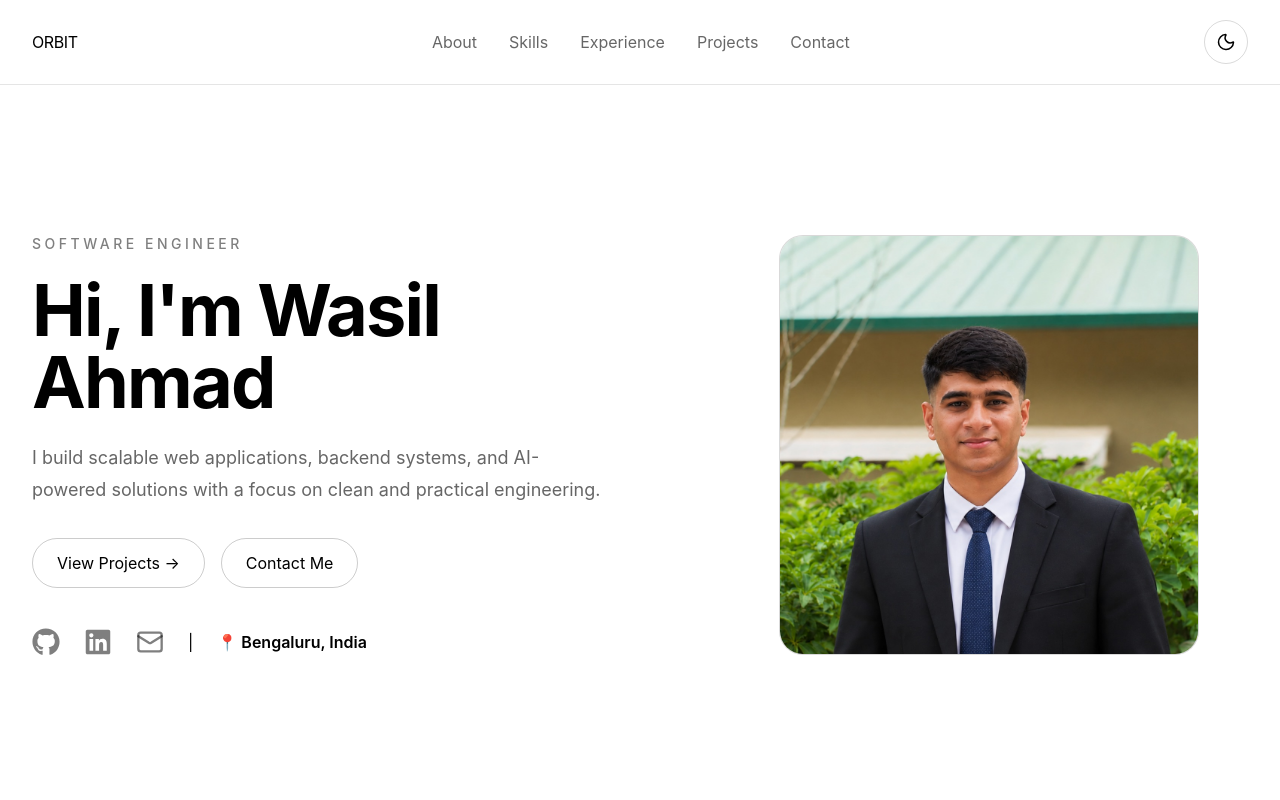
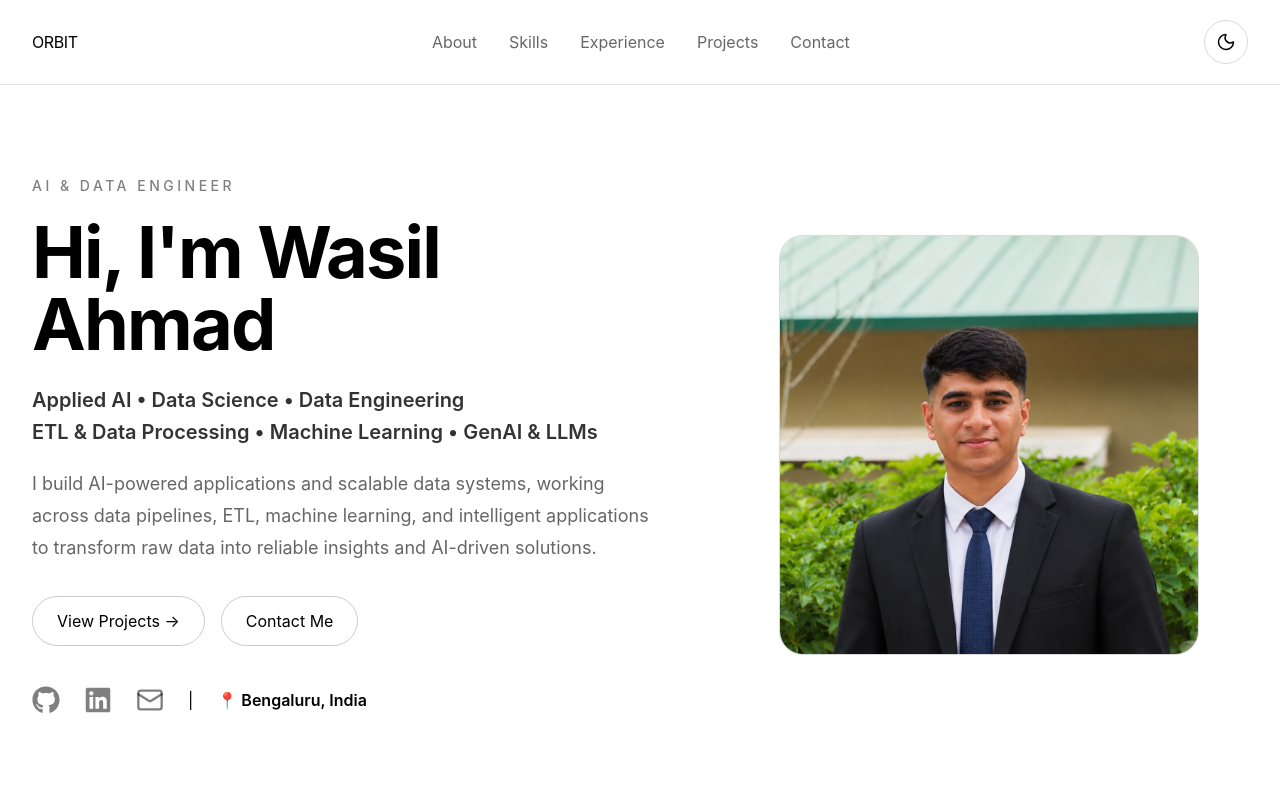
Before and after one commit to buildwithwasil/orbit, a Next.js app in the folder frontend/: page / in a window 1280 px wide. Shown: the top 800 px of the page. Built offline with nearby package versions, Linux system fonts and the light colour scheme; no server answers.

Commit message:
Hero Section Improved

```diff
--- a/frontend/src/components/Hero.tsx
+++ b/frontend/src/components/Hero.tsx
@@ -9,7 +9,7 @@ function Hero() {
                 {/* Left side */}
                 <div>
                     <p className="mb-5 text-sm font-medium uppercase tracking-[0.25em] text-black/50 dark:text-white/50">
-                        Software Engineer
+                        AI & Data Engineer
                     </p>
 
                     <h1 className="text-5xl font-bold tracking-tight text-black sm:text-6xl lg:text-7xl dark:text-white">
@@ -18,16 +18,22 @@ function Hero() {
                         Ahmad
                     </h1>
 
-                    <p className="mt-6 max-w-xl text-lg leading-8 text-black/60 dark:text-white/60">
-                        I build scalable web applications, backend systems,
-                        and AI-powered solutions with a focus on clean and
-                        practical engineering.
+                    <p className="mt-6 max-w-2xl text-xl font-semibold leading-8 text-black/80 dark:text-white/80">
+                        Applied AI • Data Science • Data Engineering
+                        <br className="hidden sm:block" />
+                        ETL & Data Processing • Machine Learning • GenAI & LLMs
+                    </p>
+
+                    <p className="mt-5 max-w-2xl text-lg leading-8 text-black/60 dark:text-white/60">
+                        I build AI-powered applications and scalable data systems,
+                        working across data pipelines, ETL, machine learning, and
+                        intelligent applications to transform raw data into
+                        reliable insights and AI-driven solutions.
                     </p>
 
                     {/* Buttons */}
                     <div className="mt-8 flex flex-wrap gap-4">
 
-                        {/* View Projects */}
                         <a
                             href="#projects"
                             className="
@@ -51,7 +57,6 @@ function Hero() {
                             View Projects →
                         </a>
 
-                        {/* Contact */}
                         <a
                             href="#contact"
                             className="
@@ -78,7 +83,6 @@ function Hero() {
                     {/* Social / Location */}
                     <div className="mt-10 flex items-center gap-6">
 
-                        {/* GitHub */}
                         <a
                             href="https://github.com/buildwithwasil"
                             target="_blank"
@@ -95,7 +99,6 @@ function Hero() {
                             <FaGithub size={28} />
                         </a>
 
-                        {/* LinkedIn */}
                         <a
                             href="https://www.linkedin.com/in/wasilahmad1/"
                             target="_blank"
@@ -112,7 +115,6 @@ function Hero() {
                             <FaLinkedin size={28} />
                         </a>
 
-                        {/* Email */}
                         <a
                             href="mailto:wasil.ahmad786@gmail.com"
                             aria-label="Email"
@@ -127,12 +129,10 @@ function Hero() {
                             <Mail size={28} />
                         </a>
 
-                        {/* Divider */}
                         <span className="text-black dark:text-white">
                             |
                         </span>
 
-                        {/* Location */}
                         <span className="text-base font-semibold text-black dark:text-white">
                             📍 Bengaluru, India
                         </span>
```
